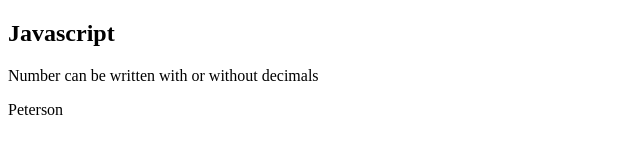
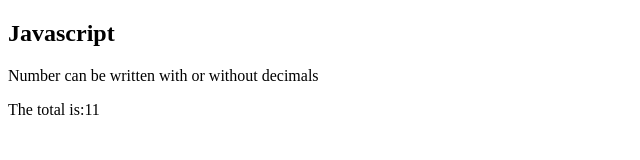
Before and after one commit to YaqoobAslam/Javascript, a plain HTML site: page index.html in a window 1280 px wide. Shown: the full height of the page, 0-640 px from the left. Drawn offline with Linux system fonts and the light colour scheme.

Commit message:
Javascript Variable

```diff
--- a/index.html
+++ b/index.html
@@ -5,10 +5,10 @@
         <p>Number can be written with or without decimals</p>
         <p id="demo"></p>
         <script>
-        var lastname, lastName;
-        lastName = "Doe"
-        lastname = "Peterson";
-        document.getElementById("demo").innerHTML = lastname;
+        var price1 = 5;
+        var price2 = 6;
+        var total = price1 + price2;
+        document.getElementById("demo").innerHTML = "The total is:" + total;
         </script>
     </body>
 </html>
```
